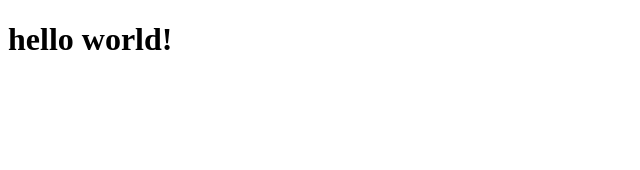
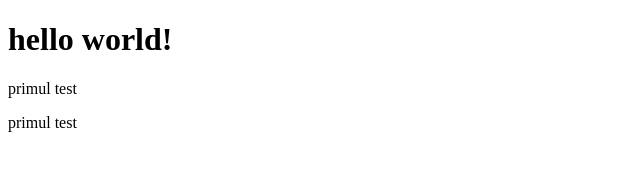
Before and after one commit to gabrielcotofana/test, a plain HTML site: page index.html in a window 1280 px wide. Shown: the whole page, without its empty margins (0-640 px from the left). Drawn offline with Linux system fonts and the light colour scheme.

Commit message:
scriu ceva aici

```diff
--- a/index.html
+++ b/index.html
@@ -8,5 +8,7 @@
 </head>
 <body>
     <h1>hello world!</h1>
+    <p>primul test</p>
+    <p>primul test</p>
 </body>
 </html>
```
